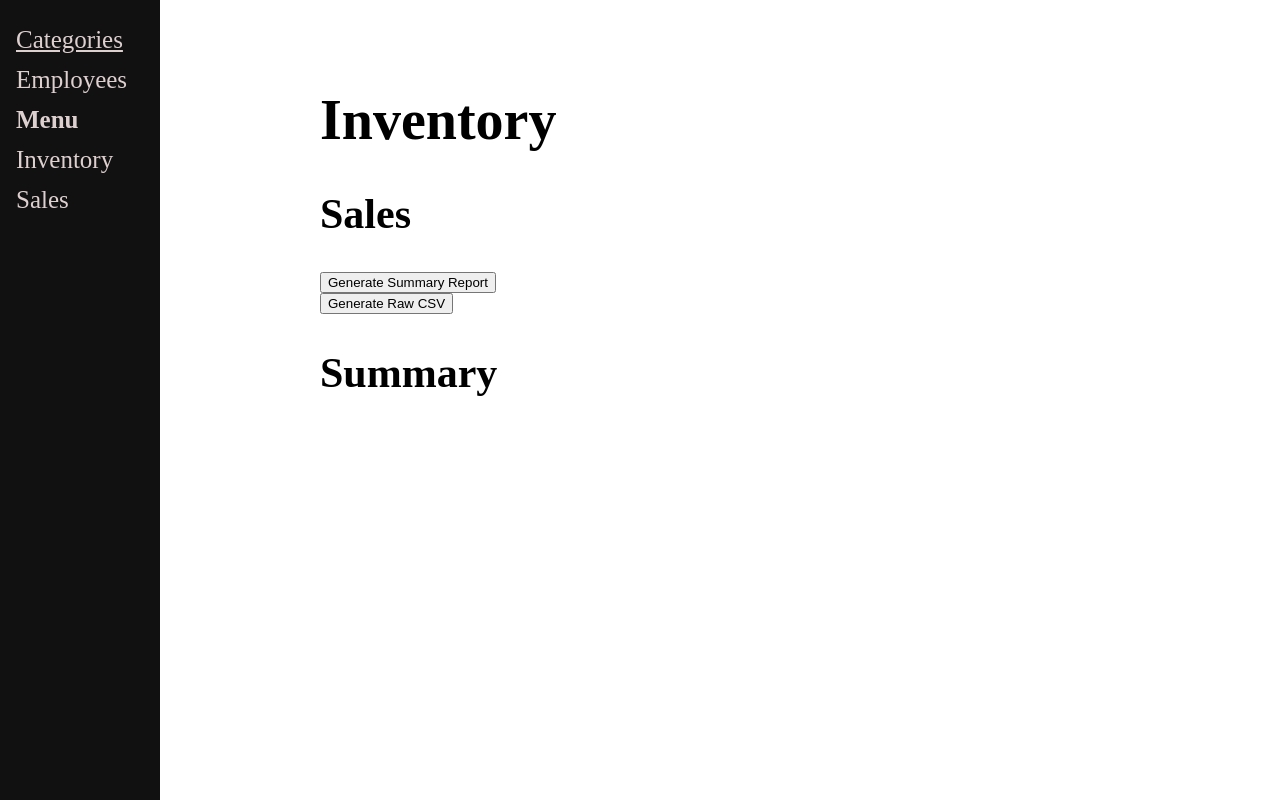
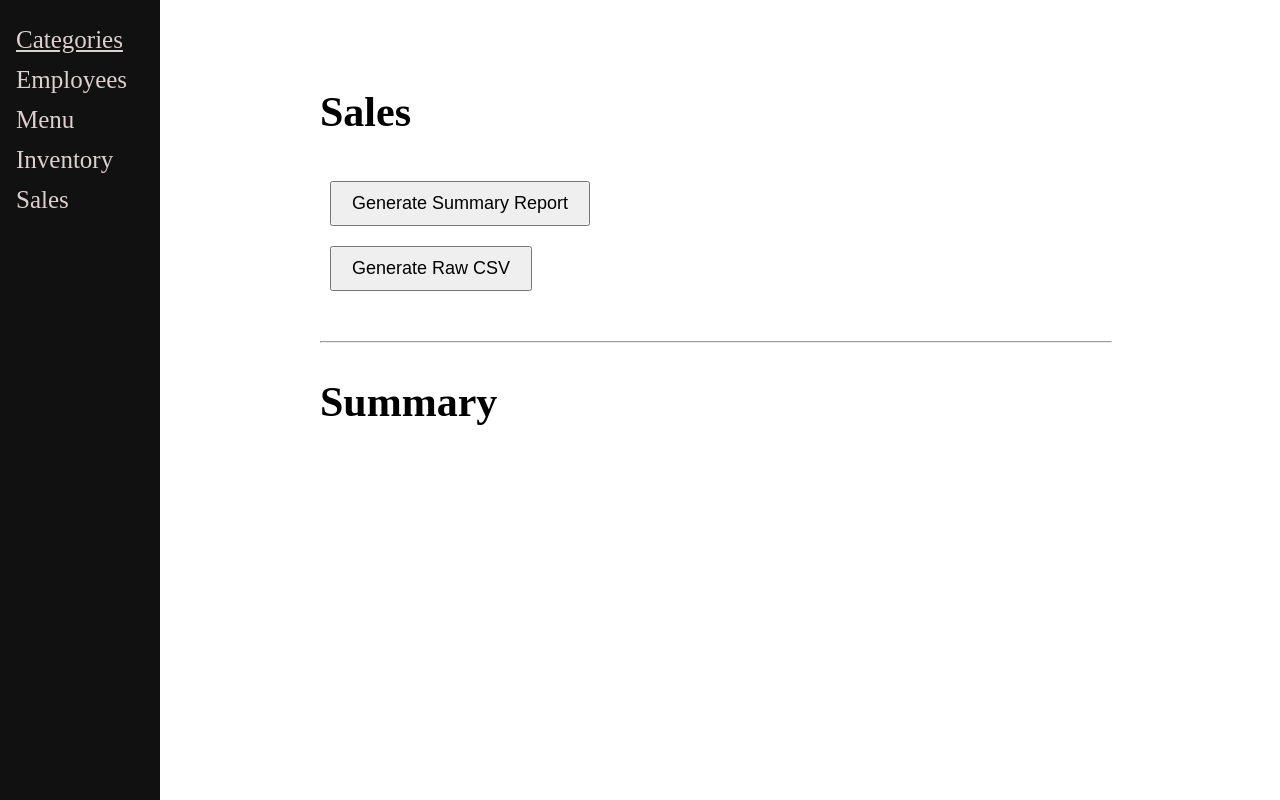
Before and after one commit to DanK2002/Senior-Project, a Django app: page /basic/sales/ in a window 1280 px wide. Run offline with Django 5.2, Linux system fonts and the light colour scheme.

Commit message:
sales styling

```diff
--- a/basic/templates/basic/sales.html
+++ b/basic/templates/basic/sales.html
@@ -1,12 +1,15 @@
 {% extends "./sidenav.html" %}
+{% block extra_css %}
+{% load static %}
+<link rel="stylesheet" id="sidenav-style-css" href="{% static 'sales.css' %}" media="all">
+{% endblock %}
+
 {% block content %}
-
-<h1>Inventory</h1>
 
 <div class="sales-section">
     <h2>Sales</h2>
-    <div class="calendar">
-        <!-- Calendar input will be placed here -->
+    <div class="date-range">
+        <!-- date range input here -->
     </div>
     <div>
         <button>Generate Summary Report</button>
@@ -16,10 +19,12 @@
     </div>
 </div>
 
+<hr id="section-seperator" />
+
 <div class="summary-section">
     <h2>Summary</h2>
-    <div class="summary-table">
-        <!-- Summary table will be placed here -->
+    <div class="summary-report">
+        <!-- Summary report here -->
     </div>
 </div>
 
--- a/basic/templates/basic/sidenav.html
+++ b/basic/templates/basic/sidenav.html
@@ -3,13 +3,14 @@
     <head>
         <meta name="viewport" charset="UTF-8" content="width=device-width, initial-scale=1">
         <link rel="stylesheet" id="sidenav-style-css" href="{% static 'sidenav.css' %}" media="all">
+        {% block extra_css %}{% endblock %}
     </head>
     <body>
         <!-- Side Navigation Bar For Managers -->
         <div class="sidenav">
             <a><u>Categories</u></a>
             <a href="../manageemployees/">Employees</a>
-            <a><b>Menu</b></a>
+            <a href="../managemenu">Menu</a>
             <a href="../inventory">Inventory</a>
             <a href="../sales">Sales</a>
         </div>
--- /dev/null
+++ b/static/sales.css
@@ -0,0 +1,14 @@
+.sales-section {
+    padding-bottom: 20px;
+    margin-bottom: 20px;
+}
+
+.sales-section button {
+    margin: 10px;
+    padding: 10px 20px;
+    font-size: 18px;
+}
+
+#section-separator {
+    width: 100%;
+}
```
